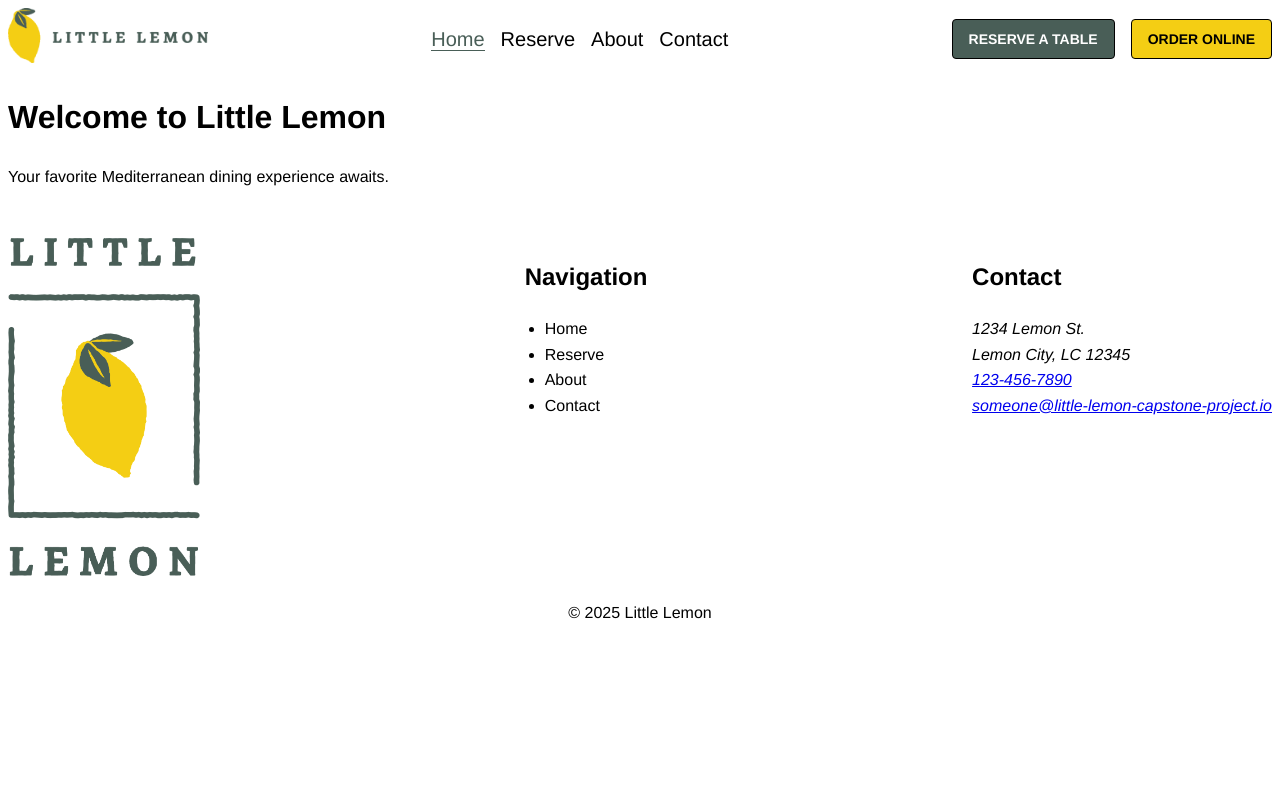
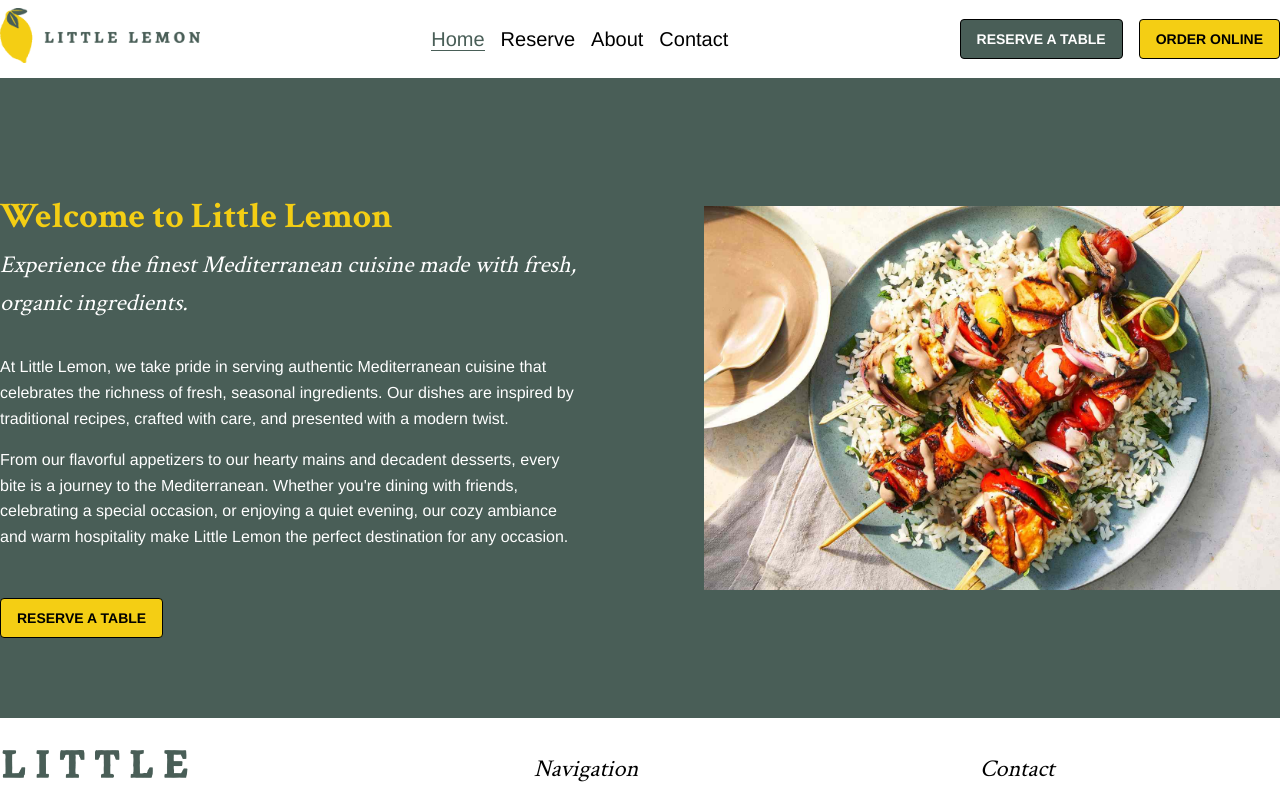
Before and after one commit to WesleySmits/Meta-Front-End-Developer-Capstone-Project, a React (Vite) app: page / in a window 1280 px wide. Shown: the top 800 px of the page. Built offline with nearby package versions, Linux system fonts and the light colour scheme.

Commit message:
Update homepage template

```diff
--- a/src/components/base/button/ButtonLink.tsx
+++ b/src/components/base/button/ButtonLink.tsx
@@ -8,17 +8,18 @@ type ButtonLinkProps = {
     href: string;
     target?: React.HTMLAttributeAnchorTarget;
     variant?: ButtonVariant;
+    className?: string;
 };
 
-const ButtonLink = ({ label, href, target, variant = ButtonVariant.Primary }: ButtonLinkProps) => {
-    const classes = [styles.button, variant === ButtonVariant.Primary ? '' : styles.buttonSecondary];
-    const className = getClassNameFromArray(classes);
+const ButtonLink = ({ label, href, target, variant = ButtonVariant.Primary, className }: ButtonLinkProps) => {
+    const classes = [styles.button, variant === ButtonVariant.Primary ? '' : styles.buttonSecondary, className];
+    const classNames = getClassNameFromArray(classes);
 
     return (
         <Link
             to={href}
             target={target}
-            className={className}
+            className={classNames}
             rel={target === '_blank' ? 'noopener noreferrer' : undefined}
         >
             {label}
--- a/src/components/layout/header/Header.module.css
+++ b/src/components/layout/header/Header.module.css
@@ -5,6 +5,7 @@
     align-items: center;
     max-width: var(--container-max-width);
     margin: 0 auto;
+    padding: 0.5rem 0;
 }
 
 .ctaButtons {
--- a/src/index.css
+++ b/src/index.css
@@ -45,6 +45,7 @@ html {
 body {
     background-color: var(--color-background);
     color: var(--color-text);
+    margin: 0;
 
     font-family: var(--font-primary);
     font-size: 16px;
@@ -59,3 +60,34 @@ img {
     max-width: 100%;
     height: auto;
 }
+
+h1,
+h2,
+h3,
+h4,
+h5,
+h6 {
+    font-family: 'Crimson Text', serif;
+}
+
+h1 {
+    font-size: 2.25rem;
+    color: var(--color-secondary);
+}
+
+h2 {
+    font-size: 1.5rem;
+    font-style: italic;
+    font-weight: 400;
+}
+
+main {
+    background-color: var(--color-primary);
+    color: var(--color-white);
+    padding: 5rem 0;
+}
+
+.container {
+    max-width: var(--container-max-width);
+    margin: auto;
+}
--- a/src/main.tsx
+++ b/src/main.tsx
@@ -2,9 +2,21 @@ import { StrictMode } from 'react';
 import { createRoot } from 'react-dom/client';
 import './index.css';
 import App from './App';
+import { getTranslations } from './translations';
+import { TranslationProvider } from './translations/TranslationContext';
 
-createRoot(document.getElementById('root')!).render(
-    <StrictMode>
-        <App />
-    </StrictMode>
-);
+async function main() {
+    const translations = await getTranslations();
+
+    createRoot(document.getElementById('root')!).render(
+        <StrictMode>
+            <TranslationProvider translations={translations}>
+                <App />
+            </TranslationProvider>
+        </StrictMode>
+    );
+}
+
+main().catch((err) => {
+    console.error('Error during app initialization:', err);
+});
--- /dev/null
+++ b/src/pages/HomePage.module.css
@@ -0,0 +1,40 @@
+.innerContainer {
+    display: flex;
+    flex-flow: column nowrap;
+    justify-content: center;
+    align-items: center;
+
+    > * {
+        max-width: 95%;
+        order: 2;
+
+        &:last-child {
+            order: 1;
+        }
+    }
+}
+
+h1 {
+    margin-bottom: 0;
+}
+
+h2 {
+    margin-top: 0;
+    margin-bottom: 2rem;
+}
+
+.ctaButton {
+    margin-top: 2rem;
+}
+
+@media (min-width: 1024px) {
+    .innerContainer {
+        flex-direction: row;
+        justify-content: space-between;
+
+        > * {
+            flex: 0 0 45%;
+            order: unset;
+        }
+    }
+}
--- a/src/pages/HomePage.tsx
+++ b/src/pages/HomePage.tsx
@@ -1,19 +1,36 @@
 import { Helmet } from 'react-helmet-async';
+import styles from './HomePage.module.css';
+import { ButtonVariant } from '../components/base/button/Button.types';
+import ButtonLink from '../components/base/button/ButtonLink';
+import { useTranslations } from '../translations/TranslationContext';
 
 const HomePage = () => {
+    const translations = useTranslations();
+
     return (
         <>
             <Helmet>
-                <title>Little Lemon - Mediterranean Restaurant based in Rotterdam</title>
-                <meta
-                    name="description"
-                    content="Little Lemon is a Mediterranean restaurant based in Rotterdam. We serve delicious food and drinks."
-                />
+                <title>{translations.homepageMetaTitle}</title>
+                <meta name="description" content={translations.homepageMetaDescription} />
             </Helmet>
-            <div>
-                <h1>Welcome to Little Lemon</h1>
-                <p>Your favorite Mediterranean dining experience awaits.</p>
-            </div>
+
+            <section className={`container ${styles.innerContainer}`}>
+                <div>
+                    <h1>{translations.homepageTitle}</h1>
+                    <h2>{translations.homepageSubtitle}</h2>
+                    <p>{translations.homepageParagraph}</p>
+                    <p>{translations.homepageParagraph2}</p>
+
+                    <ButtonLink
+                        className={styles.ctaButton}
+                        href="/reserve"
+                        variant={ButtonVariant.Secondary}
+                        label={translations.reserveATable}
+                    />
+                </div>
+
+                <img src="/recipe.jpg" alt={translations.deliciousRecipe} width="507" height="338" />
+            </section>
         </>
     );
 };
--- a/src/pages/ReservePage.tsx
+++ b/src/pages/ReservePage.tsx
@@ -10,7 +10,7 @@ const ReservePage = () => {
                     content="Book your table at Little Lemon easily with our online reservation system."
                 />
             </Helmet>
-            <div>
+            <div className="container">
                 <h1>Reserve a Table</h1>
                 <p>Book your table with ease using our online reservation system.</p>
             </div>
--- /dev/null
+++ b/src/translations/TranslationContext.tsx
@@ -0,0 +1,16 @@
+import React, { createContext, useContext } from 'react';
+import enTranslations from './en.json';
+
+type Translations = Record<string, string>;
+
+const TranslationContext = createContext<Translations>(enTranslations);
+
+export const TranslationProvider: React.FC<{ translations: Translations; children: React.ReactNode }> = ({
+    translations,
+    children,
+}) => {
+    return <TranslationContext.Provider value={translations}>{children}</TranslationContext.Provider>;
+};
+
+// eslint-disable-next-line react-refresh/only-export-components
+export const useTranslations = () => useContext(TranslationContext);
--- /dev/null
+++ b/src/translations/en.json
@@ -0,0 +1,10 @@
+{
+    "homepageMetaTitle": "Little Lemon - Mediterranean Restaurant based in Rotterdam",
+    "homepageMetaDescription": "Little Lemon is a Mediterranean restaurant based in Rotterdam. We serve delicious food and drinks.",
+    "homepageTitle": "Welcome to Little Lemon",
+    "homepageSubtitle": "Experience the finest Mediterranean cuisine made with fresh, organic ingredients.",
+    "homepageParagraph": "At Little Lemon, we take pride in serving authentic Mediterranean cuisine that celebrates the richness of fresh, seasonal ingredients. Our dishes are inspired by traditional recipes, crafted with care, and presented with a modern twist.",
+    "homepageParagraph2": "From our flavorful appetizers to our hearty mains and decadent desserts, every bite is a journey to the Mediterranean. Whether you're dining with friends, celebrating a special occasion, or enjoying a quiet evening, our cozy ambiance and warm hospitality make Little Lemon the perfect destination for any occasion.",
+    "reserveATable": "Reserve a Table",
+    "deliciousRecipe": "Delicious recipe"
+}
--- /dev/null
+++ b/src/translations/index.ts
@@ -0,0 +1,20 @@
+export function getLocale(): string {
+    let userLocale = window.navigator.language;
+
+    // if locale is a regionally specific locale, strip it down to the language
+    if (userLocale.includes('-')) {
+        userLocale = userLocale.split('-')[0];
+    }
+
+    return userLocale ?? 'en';
+}
+
+export async function getTranslations(requestedLocale?: string): Promise<Record<string, string>> {
+    const locale = requestedLocale ?? getLocale();
+    try {
+        return (await import(`./${locale}.json`)).default;
+    } catch (error) {
+        console.warn(`Translations for locale "${locale}" not found. Falling back to English.`, error);
+        return (await import('./en.json')).default;
+    }
+}
--- /dev/null
+++ b/src/translations/nl.json
@@ -0,0 +1,10 @@
+{
+    "homepageMetaTitle": "Little Lemon - Mediterraans Restaurant in Rotterdam",
+    "homepageMetaDescription": "Little Lemon is een Mediterraans restaurant in Rotterdam. Wij serveren heerlijke gerechten en dranken.",
+    "homepageTitle": "Welkom bij Little Lemon",
+    "homepageSubtitle": "Beleef de beste Mediterraanse keuken, bereid met verse, biologische ingrediënten.",
+    "homepageParagraph": "Bij Little Lemon zijn we trots op het serveren van authentieke Mediterraanse gerechten die de rijkdom van verse, seizoensgebonden ingrediënten vieren. Onze gerechten zijn geïnspireerd op traditionele recepten, met zorg bereid en gepresenteerd met een moderne twist.",
+    "homepageParagraph2": "Van onze smaakvolle voorgerechten tot onze stevige hoofdgerechten en decadente desserts, elke hap is een reis naar de Middellandse Zee. Of je nu dineert met vrienden, een speciale gelegenheid viert of geniet van een rustige avond, onze gezellige sfeer en warme gastvrijheid maken Little Lemon de perfecte bestemming voor elke gelegenheid.",
+    "reserveATable": "Reserveer een tafel",
+    "deliciousRecipe": "Heerlijk recept"
+}
```
Also changed, not shown: 1 other file (tests, documents, lock files or other folders).
